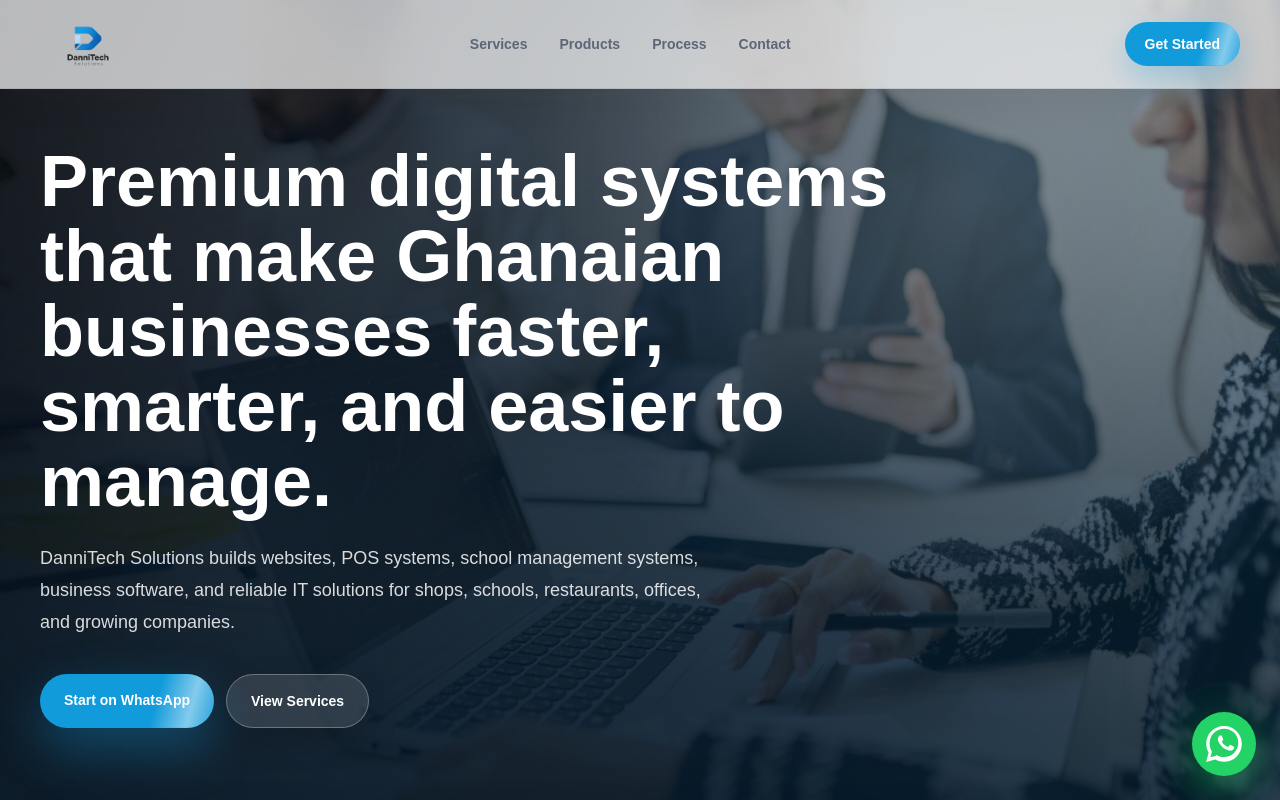
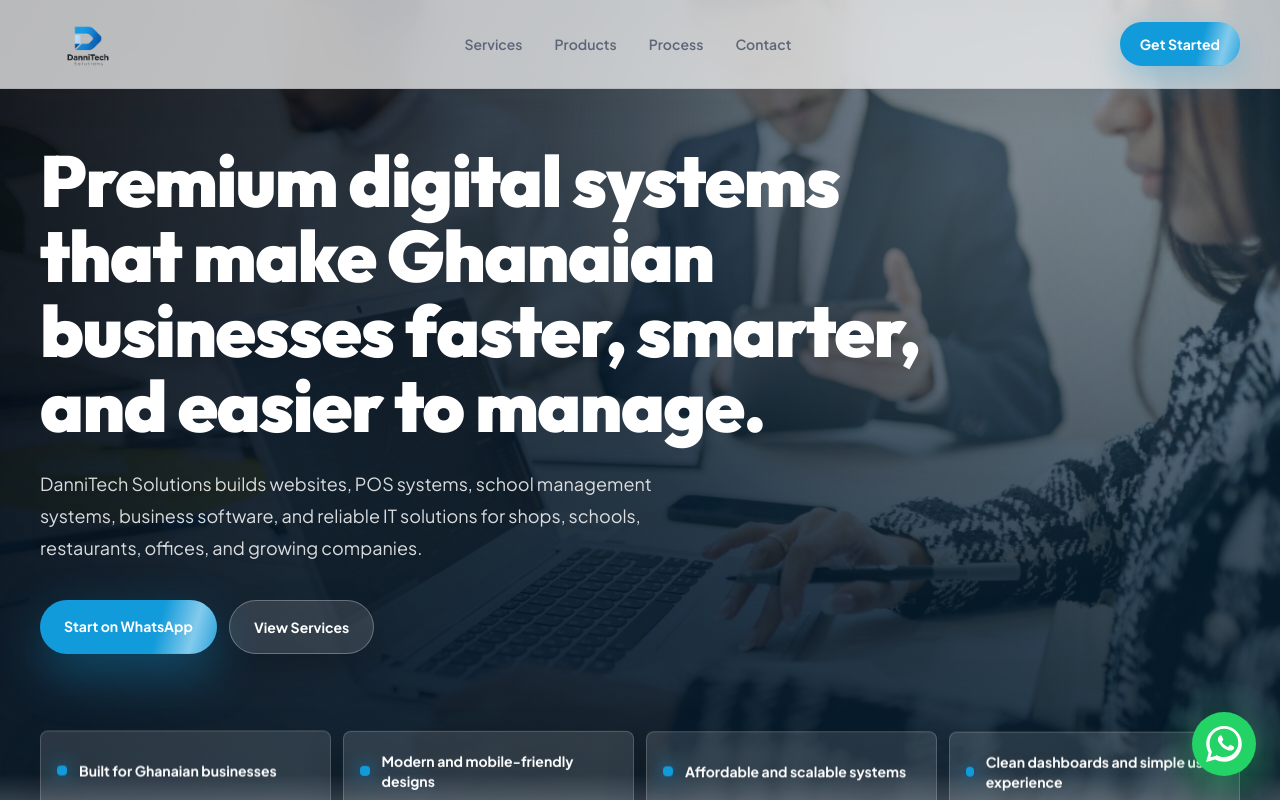
Before and after one commit to Vey005/dannitech-website, a Next.js app: page / in a window 1280 px wide. Shown: the top 800 px of the page. Built offline with nearby package versions, Linux system fonts and the light colour scheme.

Commit message:
Upgrade typography to Outfit, Plus Jakarta Sans, and JetBrains Mono inspired by syntra

```diff
--- a/src/app/globals.css
+++ b/src/app/globals.css
@@ -1,3 +1,4 @@
+@import url('https://fonts.googleapis.com/css2?family=Outfit:wght@300;400;500;600;700;800;900&family=Plus+Jakarta+Sans:wght@300;400;500;600;700;800&family=JetBrains+Mono:wght@400;500;600&display=swap');
 @import "tailwindcss";
 
 :root {
@@ -34,7 +35,16 @@
   margin: 0;
   background: #ffffff;
   color: #1d1f27;
-  font-family: Arial, Helvetica, sans-serif;
+  font-family: 'Plus Jakarta Sans', -apple-system, BlinkMacSystemFont, "Segoe UI", Roboto, Helvetica, Arial, sans-serif;
+}
+
+h1, h2, h3, h4, h5, h6, .font-black {
+  font-family: 'Outfit', -apple-system, BlinkMacSystemFont, "Segoe UI", Roboto, Helvetica, Arial, sans-serif;
+  letter-spacing: -0.02em;
+}
+
+code, pre, .font-mono {
+  font-family: 'JetBrains Mono', ui-monospace, SFMono-Regular, Menlo, Monaco, Consolas, monospace;
 }
 
 a {
```
